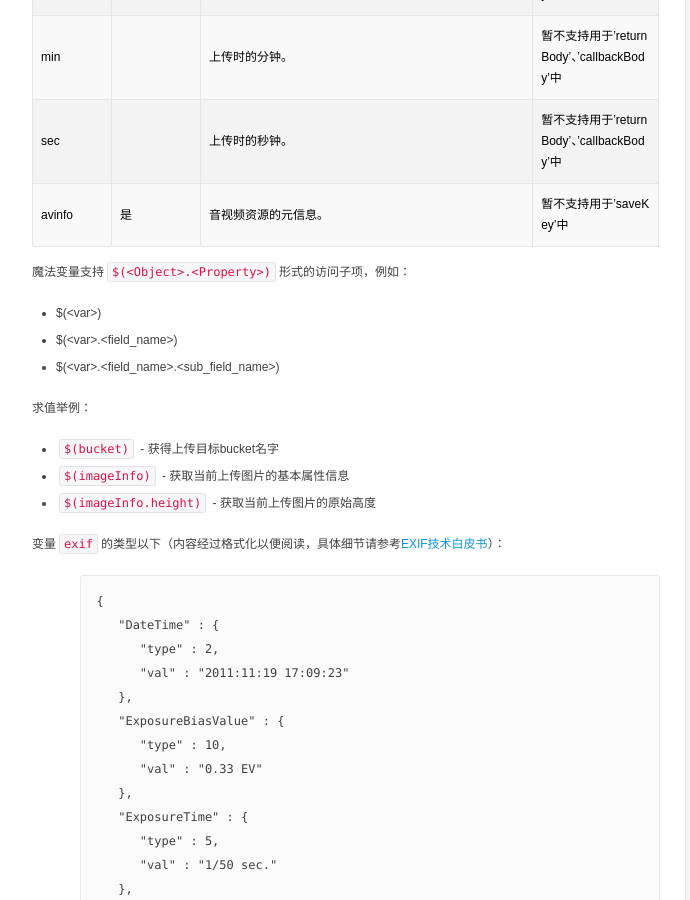
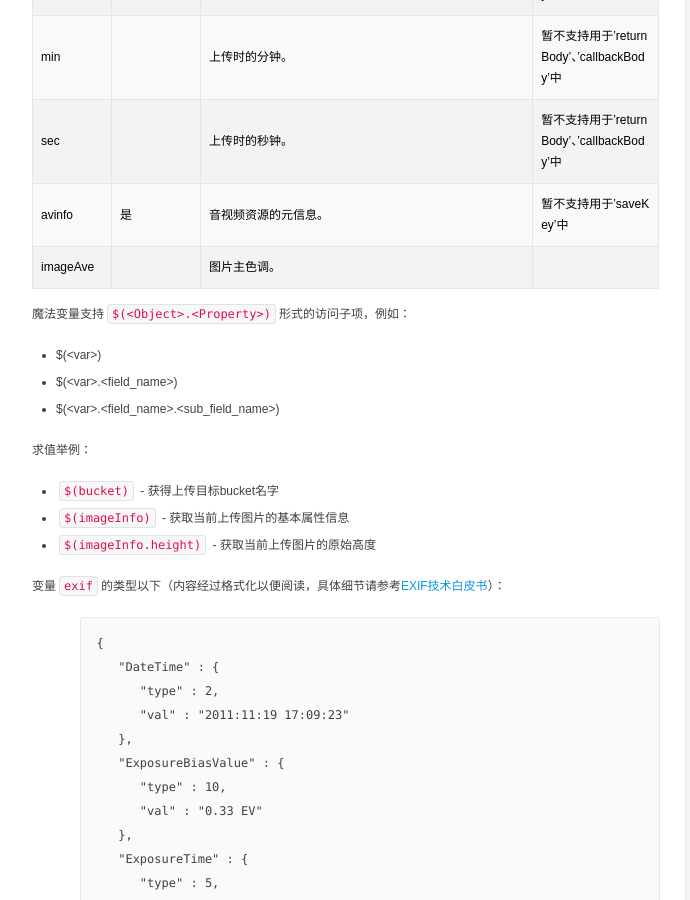
Before and after one commit to qiniu/developer.qiniu.com, a Jekyll site: the page built from docs/v6/api/overview/up/response/vars.md, in a window 1280 px wide and 900 px high, scrolled down 1348 px. Shown: the whole window, without its empty margins (435-1125 px from the left). Built offline with Jekyll 4.4.1, drawn with Linux system fonts in a browser that asks for light colours; comment, search, counter and statistics services are not loaded.

Commit message:
魔法变量添加imageAve。

```diff
--- a/docs/v6/api/overview/up/response/vars.md
+++ b/docs/v6/api/overview/up/response/vars.md
@@ -38,6 +38,7 @@ hour         |          | 上传时的小时。    | 暂不支持用于'returnBo
 min          |          | 上传时的分钟。    | 暂不支持用于'returnBody'、'callbackBody'中
 sec          |          | 上传时的秒钟。    | 暂不支持用于'returnBody'、'callbackBody'中
 avinfo       | 是       | 音视频资源的元信息。    | 暂不支持用于'saveKey'中
+imageAve     |          | 图片主色调。      |
 
 魔法变量支持`$(<Object>.<Property>)`形式的访问子项，例如：
 
```
